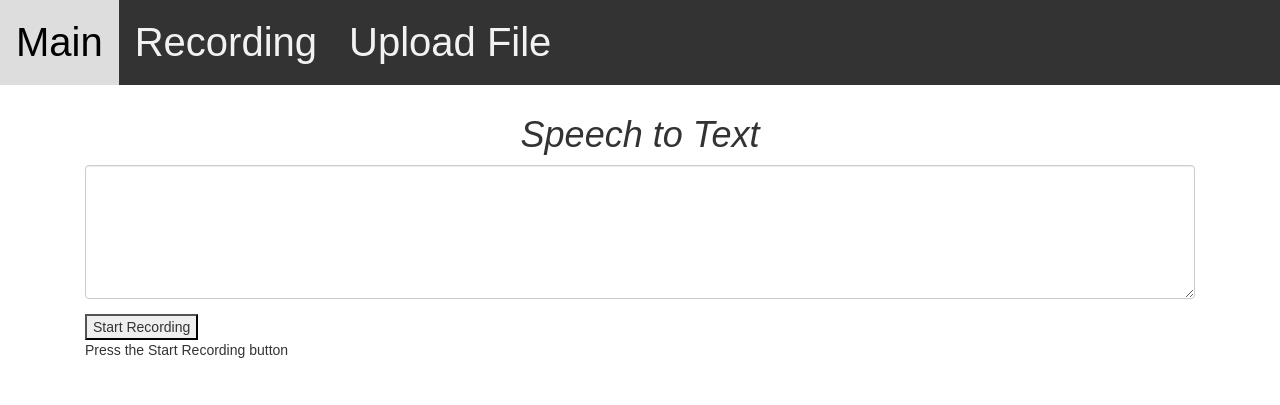
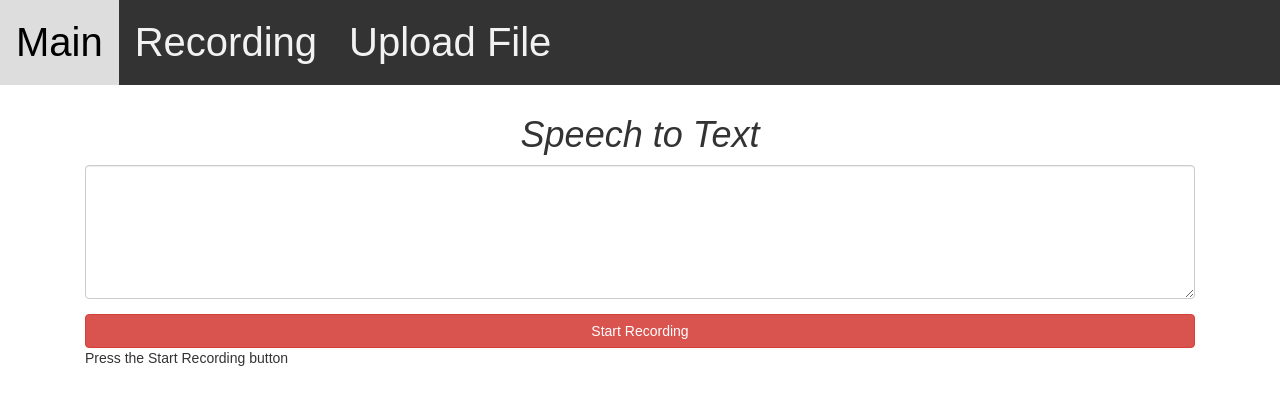
Before and after one commit to CodyMoon/2020hackaton, a Flask app: page /recording in a window 1280 px wide. Shown: the top 405 px of the page. Run offline with Flask 2, Linux system fonts and the light colour scheme; some libraries are stand-ins or nearby versions.

Commit message:
btn style

```diff
--- a/helloflask/templates/recording.html
+++ b/helloflask/templates/recording.html
@@ -9,7 +9,7 @@
                 <textarea id="textbox" rows="6" class="form-control"></textarea>
             </div>
             <div class= "form-group">
-                <button id = "start-btn" class="button.btn.btn-danger.btn-block" style="position:relative">
+                <button id = "start-btn" class="btn btn-danger btn-block">
                     Start Recording
                 </button>
                 <p id="instructions">Press the Start Recording button</p>
```
